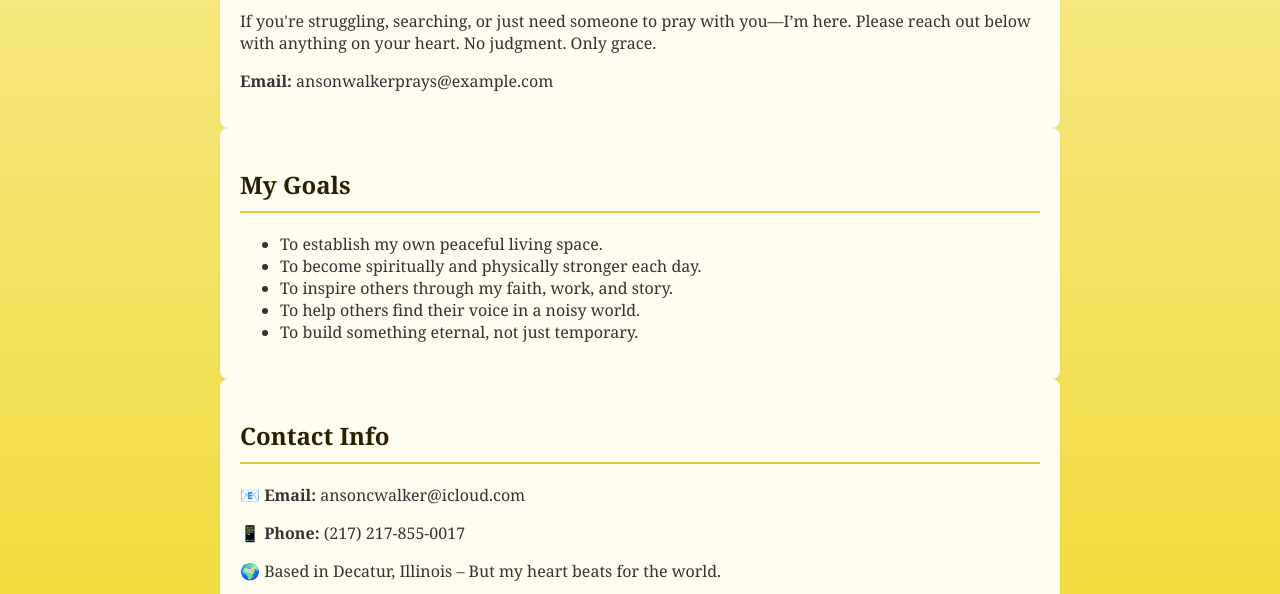
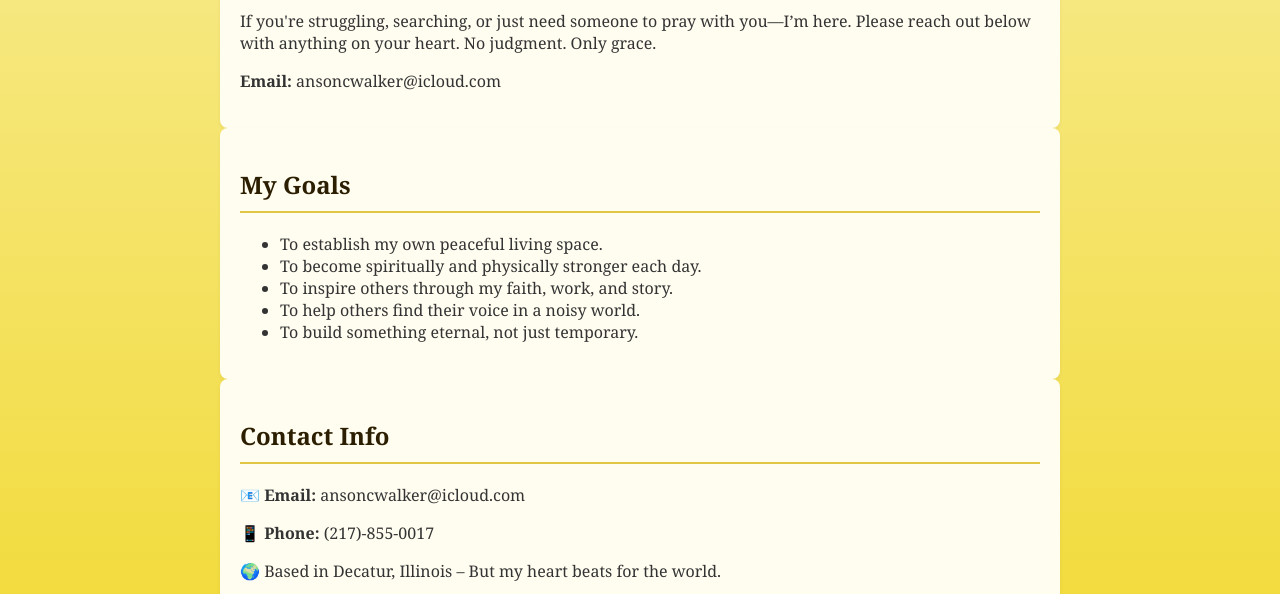
Before and after one commit to Broad267/Checktheboxes, a plain HTML site: page index.html in a window 1280 px wide. Shown: the part 996-1590 px from the top of the page. Drawn offline with Linux system fonts and the light colour scheme.

Commit message:
Update index.html

```diff
--- a/index.html
+++ b/index.html
@@ -91,7 +91,7 @@
   <section class="prayer">
     <h2>Prayer Requests</h2>
     <p>If you're struggling, searching, or just need someone to pray with you—I’m here. Please reach out below with anything on your heart. No judgment. Only grace.</p>
-    <p><strong>Email:</strong> ansonwalkerprays@example.com</p>
+    <p><strong>Email:</strong> ansoncwalker@icloud.com</p>
   </section>
 
   <section class="goals">
@@ -108,7 +108,7 @@
   <section class="contact">
     <h2>Contact Info</h2>
     <p>📧 <strong>Email:</strong> ansoncwalker@icloud.com</p>
-    <p>📱 <strong>Phone:</strong> (217) 217-855-0017</p>
+    <p>📱 <strong>Phone:</strong> (217)-855-0017</p>
     <p>🌍 Based in Decatur, Illinois – But my heart beats for the world.</p>
   </section>
 
```
